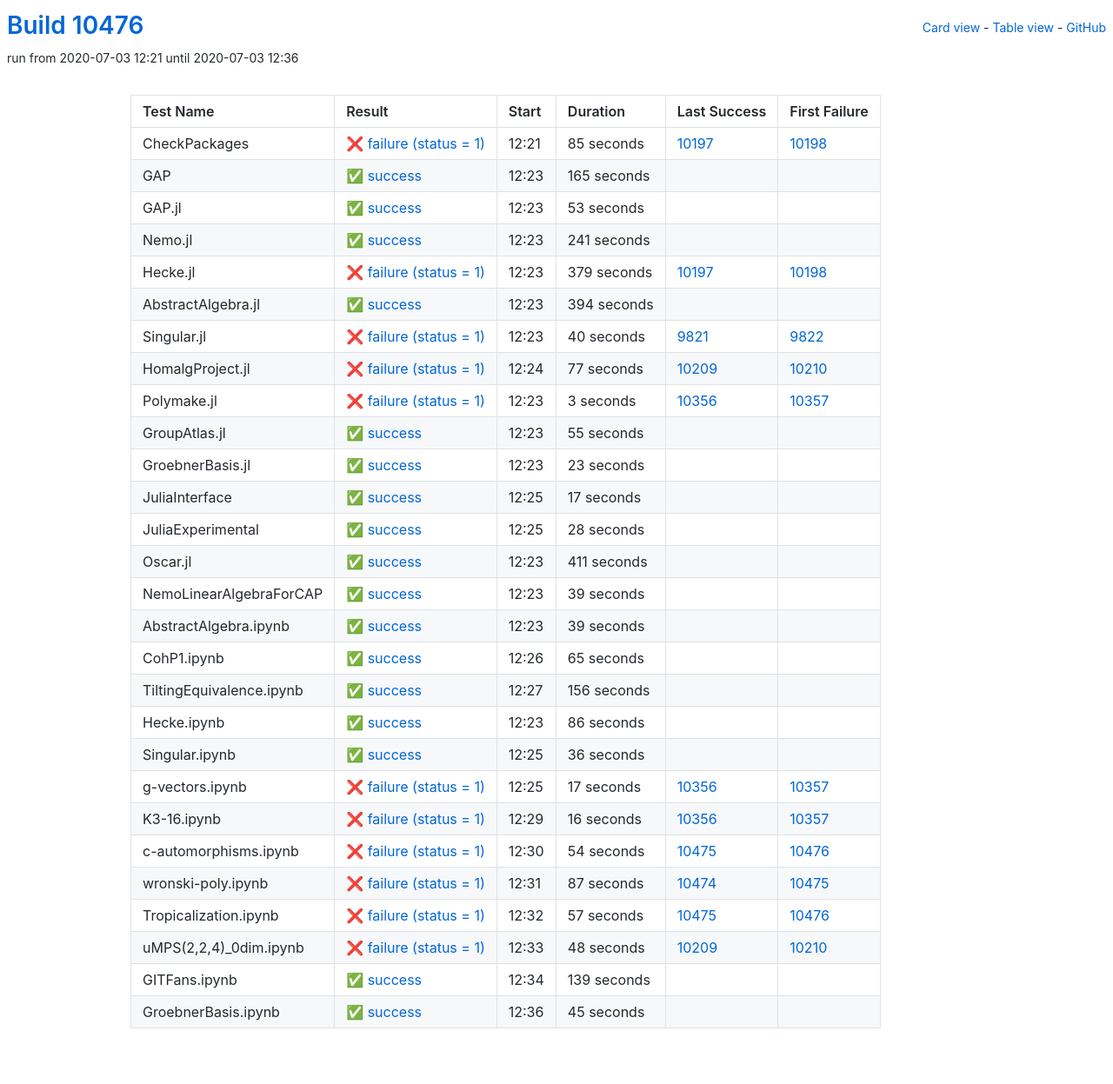
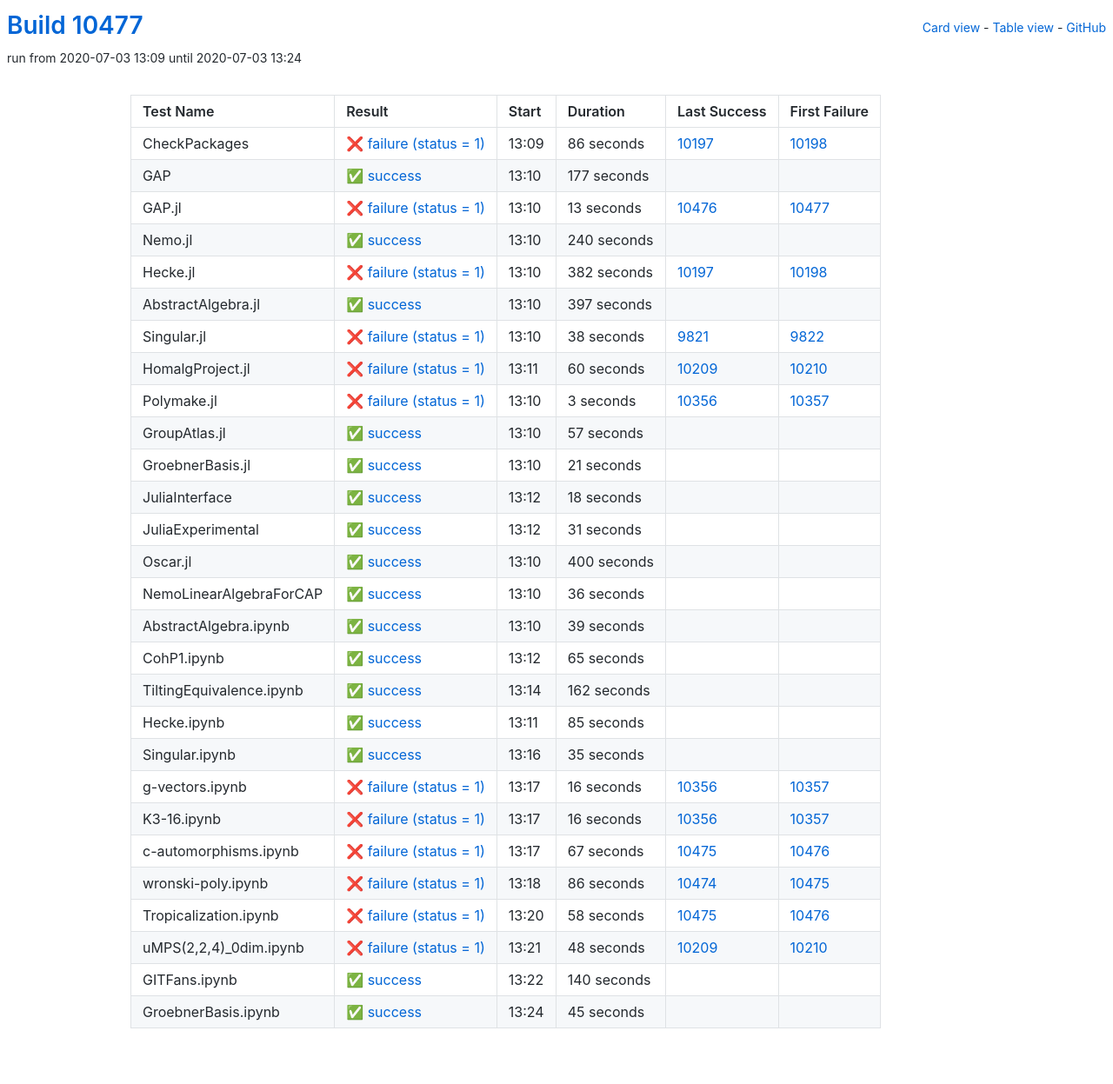
Before and after one commit to oscar-system/oscar-ci-status, a Jekyll site: the page built from table.html, in a window 1280 px wide. Shown: the whole page at 87% size. Built offline with Jekyll 4.4.1, drawn with Linux system fonts in a browser that asks for light colours.

Commit message:
Build #10477

```diff
--- a/_data/ci.yml
+++ b/_data/ci.yml
@@ -1,6 +1,6 @@
 ---
-build: 10476
-build_url: https://oscarci.mathematik.uni-kl.de/job/oscar/10476/
+build: 10477
+build_url: https://oscarci.mathematik.uni-kl.de/job/oscar/10477/
 job: oscar
 organization: oscar-system
 repo: oscar-ci-status
@@ -8,104 +8,104 @@
 tests:
 - name: CheckPackages
   id: checkpackages
-  log: https://oscarci.mathematik.uni-kl.de/job/oscar/10476/artifact/logs/build-10476/CheckPackages.log
-  start: 2020-07-03 12:21
+  log: https://oscarci.mathematik.uni-kl.de/job/oscar/10477/artifact/logs/build-10477/CheckPackages.log
+  start: 2020-07-03 13:09
   success: false
   exitcode: 1
   status: failure
-  duration: 85
+  duration: 86
   last_success: 10197
   last_success_url: https://oscarci.mathematik.uni-kl.de/job/oscar/10197/
   first_failure: 10198
   first_failure_url: https://oscarci.mathematik.uni-kl.de/job/oscar/10198/
 - name: GAP
   id: gap
-  log: https://oscarci.mathematik.uni-kl.de/job/oscar/10476/artifact/logs/build-10476/GAP.log
-  start: 2020-07-03 12:23
+  log: https://oscarci.mathematik.uni-kl.de/job/oscar/10477/artifact/logs/build-10477/GAP.log
+  start: 2020-07-03 13:10
   success: true
   exitcode: 0
   status: success
-  duration: 165
+  duration: 177
   last_success: false
   last_success_url:
   first_failure: false
   first_failure_url:
 - name: GAP.jl
   id: gap-jl
-  log: https://oscarci.mathematik.uni-kl.de/job/oscar/10476/artifact/logs/build-10476/GAP.jl.log
-  start: 2020-07-03 12:23
+  log: https://oscarci.mathematik.uni-kl.de/job/oscar/10477/artifact/logs/build-10477/GAP.jl.log
+  start: 2020-07-03 13:10
+  success: false
+  exitcode: 1
+  status: failure
+  duration: 13
+  last_success: 10476
+  last_success_url: https://oscarci.mathematik.uni-kl.de/job/oscar/10476/
+  first_failure: 10477
+  first_failure_url: https://oscarci.mathematik.uni-kl.de/job/oscar/10477/
+- name: Nemo.jl
+  id: nemo-jl
+  log: https://oscarci.mathematik.uni-kl.de/job/oscar/10477/artifact/logs/build-10477/Nemo.jl.log
+  start: 2020-07-03 13:10
   success: true
   exitcode: 0
   status: success
-  duration: 53
-  last_success: false
-  last_success_url:
-  first_failure: false
-  first_failure_url:
-- name: Nemo.jl
-  id: nemo-jl
-  log: https://oscarci.mathematik.uni-kl.de/job/oscar/10476/artifact/logs/build-10476/Nemo.jl.log
-  start: 2020-07-03 12:23
-  success: true
-  exitcode: 0
-  status: success
-  duration: 241
+  duration: 240
   last_success: false
   last_success_url:
   first_failure: false
   first_failure_url:
 - name: Hecke.jl
   id: hecke-jl
-  log: https://oscarci.mathematik.uni-kl.de/job/oscar/10476/artifact/logs/build-10476/Hecke.jl.log
-  start: 2020-07-03 12:23
+  log: https://oscarci.mathematik.uni-kl.de/job/oscar/10477/artifact/logs/build-10477/Hecke.jl.log
+  start: 2020-07-03 13:10
   success: false
   exitcode: 1
   status: failure
-  duration: 379
+  duration: 382
   last_success: 10197
   last_success_url: https://oscarci.mathematik.uni-kl.de/job/oscar/10197/
   first_failure: 10198
   first_failure_url: https://oscarci.mathematik.uni-kl.de/job/oscar/10198/
 - name: AbstractAlgebra.jl
   id: abstractalgebra-jl
-  log: https://oscarci.mathematik.uni-kl.de/job/oscar/10476/artifact/logs/build-10476/AbstractAlgebra.jl.log
-  start: 2020-07-03 12:23
+  log: https://oscarci.mathematik.uni-kl.de/job/oscar/10477/artifact/logs/build-10477/AbstractAlgebra.jl.log
+  start: 2020-07-03 13:10
   success: true
   exitcode: 0
   status: success
-  duration: 394
+  duration: 397
   last_success: false
   last_success_url:
   first_failure: false
   first_failure_url:
 - name: Singular.jl
   id: singular-jl
-  log: https://oscarci.mathematik.uni-kl.de/job/oscar/10476/artifact/logs/build-10476/Singular.jl.log
-  start: 2020-07-03 12:23
+  log: https://oscarci.mathematik.uni-kl.de/job/oscar/10477/artifact/logs/build-10477/Singular.jl.log
+  start: 2020-07-03 13:10
   success: false
   exitcode: 1
   status: failure
-  duration: 40
+  duration: 38
   last_success: 9821
   last_success_url: https://oscarci.mathematik.uni-kl.de/job/oscar/9821/
   first_failure: 9822
   first_failure_url: https://oscarci.mathematik.uni-kl.de/job/oscar/9822/
 - name: HomalgProject.jl
   id: homalgproject-jl
-  log: https://oscarci.mathematik.uni-kl.de/job/oscar/10476/artifact/logs/build-10476/HomalgProject.jl.log
-  start: 2020-07-03 12:24
+  log: https://oscarci.mathematik.uni-kl.de/job/oscar/10477/artifact/logs/build-10477/HomalgProject.jl.log
+  start: 2020-07-03 13:11
   success: false
   exitcode: 1
   status: failure
-  duration: 77
+  duration: 60
   last_success: 10209
   last_success_url: https://oscarci.mathematik.uni-kl.de/job/oscar/10209/
   first_failure: 10210
   first_failure_url: https://oscarci.mathematik.uni-kl.de/job/oscar/10210/
 - name: Polymake.jl
   id: polymake-jl
-  log: https://oscarci.mathematik.uni-kl.de/job/oscar/10476/artifact/logs/build-10476/Polymake.jl.log
-  start: 2020-07-03 12:23
+  log: https://oscarci.mathematik.uni-kl.de/job/oscar/10477/artifact/logs/build-10477/Polymake.jl.log
+  start: 2020-07-03 13:10
   success: false
   exitcode: 1
   status: failure
@@ -116,80 +116,80 @@
   first_failure_url: https://oscarci.mathematik.uni-kl.de/job/oscar/10357/
 - name: GroupAtlas.jl
   id: groupatlas-jl
-  log: https://oscarci.mathematik.uni-kl.de/job/oscar/10476/artifact/logs/build-10476/GroupAtlas.jl.log
-  start: 2020-07-03 12:23
+  log: https://oscarci.mathematik.uni-kl.de/job/oscar/10477/artifact/logs/build-10477/GroupAtlas.jl.log
+  start: 2020-07-03 13:10
   success: true
   exitcode: 0
   status: success
-  duration: 55
+  duration: 57
   last_success: false
   last_success_url:
   first_failure: false
   first_failure_url:
 - name: GroebnerBasis.jl
   id: groebnerbasis-jl
-  log: https://oscarci.mathematik.uni-kl.de/job/oscar/10476/artifact/logs/build-10476/GroebnerBasis.jl.log
-  start: 2020-07-03 12:23
+  log: https://oscarci.mathematik.uni-kl.de/job/oscar/10477/artifact/logs/build-10477/GroebnerBasis.jl.log
+  start: 2020-07-03 13:10
   success: true
   exitcode: 0
   status: success
-  duration: 23
+  duration: 21
   last_success: false
   last_success_url:
   first_failure: false
   first_failure_url:
 - name: JuliaInterface
   id: juliainterface
-  log: https://oscarci.mathematik.uni-kl.de/job/oscar/10476/artifact/logs/build-10476/JuliaInterface.log
-  start: 2020-07-03 12:25
+  log: https://oscarci.mathematik.uni-kl.de/job/oscar/10477/artifact/logs/build-10477/JuliaInterface.log
+  start: 2020-07-03 13:12
   success: true
   exitcode: 0
   status: success
-  duration: 17
+  duration: 18
   last_success: false
   last_success_url:
   first_failure: false
   first_failure_url:
 - name: JuliaExperimental
   id: juliaexperimental
-  log: https://oscarci.mathematik.uni-kl.de/job/oscar/10476/artifact/logs/build-10476/JuliaExperimental.log
-  start: 2020-07-03 12:25
+  log: https://oscarci.mathematik.uni-kl.de/job/oscar/10477/artifact/logs/build-10477/JuliaExperimental.log
+  start: 2020-07-03 13:12
   success: true
   exitcode: 0
   status: success
-  duration: 28
+  duration: 31
   last_success: false
   last_success_url:
   first_failure: false
   first_failure_url:
 - name: Oscar.jl
   id: oscar-jl
-  log: https://oscarci.mathematik.uni-kl.de/job/oscar/10476/artifact/logs/build-10476/Oscar.jl.log
-  start: 2020-07-03 12:23
+  log: https://oscarci.mathematik.uni-kl.de/job/oscar/10477/artifact/logs/build-10477/Oscar.jl.log
+  start: 2020-07-03 13:10
   success: true
   exitcode: 0
   status: success
-  duration: 411
+  duration: 400
   last_success: false
   last_success_url:
   first_failure: false
   first_failure_url:
 - name: NemoLinearAlgebraForCAP
   id: nemolinearalgebraforcap
-  log: https://oscarci.mathematik.uni-kl.de/job/oscar/10476/artifact/logs/build-10476/NemoLinearAlgebraForCAP.log
-  start: 2020-07-03 12:23
+  log: https://oscarci.mathematik.uni-kl.de/job/oscar/10477/artifact/logs/build-10477/NemoLinearAlgebraForCAP.log
+  start: 2020-07-03 13:10
   success: true
   exitcode: 0
   status: success
-  duration: 39
+  duration: 36
   last_success: false
   last_success_url:
   first_failure: false
   first_failure_url:
 - name: AbstractAlgebra.ipynb
   id: abstractalgebra-ipynb
-  log: https://oscarci.mathematik.uni-kl.de/job/oscar/10476/artifact/logs/build-10476/AbstractAlgebra.ipynb.log
-  start: 2020-07-03 12:23
+  log: https://oscarci.mathematik.uni-kl.de/job/oscar/10477/artifact/logs/build-10477/AbstractAlgebra.ipynb.log
+  start: 2020-07-03 13:10
   success: true
   exitcode: 0
   status: success
@@ -200,8 +200,8 @@
   first_failure_url:
 - name: CohP1.ipynb
   id: cohp1-ipynb
-  log: https://oscarci.mathematik.uni-kl.de/job/oscar/10476/artifact/logs/build-10476/CohP1.ipynb.log
-  start: 2020-07-03 12:26
+  log: https://oscarci.mathematik.uni-kl.de/job/oscar/10477/artifact/logs/build-10477/CohP1.ipynb.log
+  start: 2020-07-03 13:12
   success: true
   exitcode: 0
   status: success
@@ -212,56 +212,56 @@
   first_failure_url:
 - name: TiltingEquivalence.ipynb
   id: tiltingequivalence-ipynb
-  log: https://oscarci.mathematik.uni-kl.de/job/oscar/10476/artifact/logs/build-10476/TiltingEquivalence.ipynb.log
-  start: 2020-07-03 12:27
+  log: https://oscarci.mathematik.uni-kl.de/job/oscar/10477/artifact/logs/build-10477/TiltingEquivalence.ipynb.log
+  start: 2020-07-03 13:14
   success: true
   exitcode: 0
   status: success
-  duration: 156
+  duration: 162
   last_success: false
   last_success_url:
   first_failure: false
   first_failure_url:
 - name: Hecke.ipynb
   id: hecke-ipynb
-  log: https://oscarci.mathematik.uni-kl.de/job/oscar/10476/artifact/logs/build-10476/Hecke.ipynb.log
-  start: 2020-07-03 12:23
+  log: https://oscarci.mathematik.uni-kl.de/job/oscar/10477/artifact/logs/build-10477/Hecke.ipynb.log
+  start: 2020-07-03 13:11
   success: true
   exitcode: 0
   status: success
-  duration: 86
+  duration: 85
   last_success: false
   last_success_url:
   first_failure: false
   first_failure_url:
 - name: Singular.ipynb
   id: singular-ipynb
-  log: https://oscarci.mathematik.uni-kl.de/job/oscar/10476/artifact/logs/build-10476/Singular.ipynb.log
-  start: 2020-07-03 12:25
+  log: https://oscarci.mathematik.uni-kl.de/job/oscar/10477/artifact/logs/build-10477/Singular.ipynb.log
+  start: 2020-07-03 13:16
   success: true
   exitcode: 0
   status: success
-  duration: 36
+  duration: 35
   last_success: false
   last_success_url:
   first_failure: false
   first_failure_url:
 - name: g-vectors.ipynb
   id: g-vectors-ipynb
-  log: https://oscarci.mathematik.uni-kl.de/job/oscar/10476/artifact/logs/build-10476/g-vectors.ipynb.log
-  start: 2020-07-03 12:25
+  log: https://oscarci.mathematik.uni-kl.de/job/oscar/10477/artifact/logs/build-10477/g-vectors.ipynb.log
+  start: 2020-07-03 13:17
   success: false
   exitcode: 1
   status: failure
-  duration: 17
+  duration: 16
   last_success: 10356
   last_success_url: https://oscarci.mathematik.uni-kl.de/job/oscar/10356/
   first_failure: 10357
   first_failure_url: https://oscarci.mathematik.uni-kl.de/job/oscar/10357/
 - name: K3-16.ipynb
   id: k3-16-ipynb
-  log: https://oscarci.mathematik.uni-kl.de/job/oscar/10476/artifact/logs/build-10476/K3-16.ipynb.log
-  start: 2020-07-03 12:29
+  log: https://oscarci.mathematik.uni-kl.de/job/oscar/10477/artifact/logs/build-10477/K3-16.ipynb.log
+  start: 2020-07-03 13:17
   success: false
   exitcode: 1
   status: failure
@@ -272,44 +272,44 @@
   first_failure_url: https://oscarci.mathematik.uni-kl.de/job/oscar/10357/
 - name: c-automorphisms.ipynb
   id: c-automorphisms-ipynb
-  log: https://oscarci.mathematik.uni-kl.de/job/oscar/10476/artifact/logs/build-10476/c-automorphisms.ipynb.log
-  start: 2020-07-03 12:30
+  log: https://oscarci.mathematik.uni-kl.de/job/oscar/10477/artifact/logs/build-10477/c-automorphisms.ipynb.log
+  start: 2020-07-03 13:17
   success: false
   exitcode: 1
   status: failure
-  duration: 54
+  duration: 67
   last_success: 10475
   last_success_url: https://oscarci.mathematik.uni-kl.de/job/oscar/10475/
   first_failure: 10476
   first_failure_url: https://oscarci.mathematik.uni-kl.de/job/oscar/10476/
 - name: wronski-poly.ipynb
   id: wronski-poly-ipynb
-  log: https://oscarci.mathematik.uni-kl.de/job/oscar/10476/artifact/logs/build-10476/wronski-poly.ipynb.log
-  start: 2020-07-03 12:31
+  log: https://oscarci.mathematik.uni-kl.de/job/oscar/10477/artifact/logs/build-10477/wronski-poly.ipynb.log
+  start: 2020-07-03 13:18
   success: false
   exitcode: 1
   status: failure
-  duration: 87
+  duration: 86
   last_success: 10474
   last_success_url: https://oscarci.mathematik.uni-kl.de/job/oscar/10474/
   first_failure: 10475
   first_failure_url: https://oscarci.mathematik.uni-kl.de/job/oscar/10475/
 - name: Tropicalization.ipynb
   id: tropicalization-ipynb
-  log: https://oscarci.mathematik.uni-kl.de/job/oscar/10476/artifact/logs/build-10476/Tropicalization.ipynb.log
-  start: 2020-07-03 12:32
+  log: https://oscarci.mathematik.uni-kl.de/job/oscar/10477/artifact/logs/build-10477/Tropicalization.ipynb.log
+  start: 2020-07-03 13:20
   success: false
   exitcode: 1
   status: failure
-  duration: 57
+  duration: 58
   last_success: 10475
   last_success_url: https://oscarci.mathematik.uni-kl.de/job/oscar/10475/
   first_failure: 10476
   first_failure_url: https://oscarci.mathematik.uni-kl.de/job/oscar/10476/
 - name: uMPS(2,2,4)_0dim.ipynb
   id: umps-2-2-4-0dim-ipynb
-  log: https://oscarci.mathematik.uni-kl.de/job/oscar/10476/artifact/logs/build-10476/uMPS-2-2-4-_0dim.ipynb.log
-  start: 2020-07-03 12:33
+  log: https://oscarci.mathematik.uni-kl.de/job/oscar/10477/artifact/logs/build-10477/uMPS-2-2-4-_0dim.ipynb.log
+  start: 2020-07-03 13:21
   success: false
   exitcode: 1
   status: failure
@@ -320,20 +320,20 @@
   first_failure_url: https://oscarci.mathematik.uni-kl.de/job/oscar/10210/
 - name: GITFans.ipynb
   id: gitfans-ipynb
-  log: https://oscarci.mathematik.uni-kl.de/job/oscar/10476/artifact/logs/build-10476/GITFans.ipynb.log
-  start: 2020-07-03 12:34
+  log: https://oscarci.mathematik.uni-kl.de/job/oscar/10477/artifact/logs/build-10477/GITFans.ipynb.log
+  start: 2020-07-03 13:22
   success: true
   exitcode: 0
   status: success
-  duration: 139
+  duration: 140
   last_success: false
   last_success_url:
   first_failure: false
   first_failure_url:
 - name: GroebnerBasis.ipynb
   id: groebnerbasis-ipynb
-  log: https://oscarci.mathematik.uni-kl.de/job/oscar/10476/artifact/logs/build-10476/GroebnerBasis.ipynb.log
-  start: 2020-07-03 12:36
+  log: https://oscarci.mathematik.uni-kl.de/job/oscar/10477/artifact/logs/build-10477/GroebnerBasis.ipynb.log
+  start: 2020-07-03 13:24
   success: true
   exitcode: 0
   status: success
```
Also changed, not shown: README.md.
